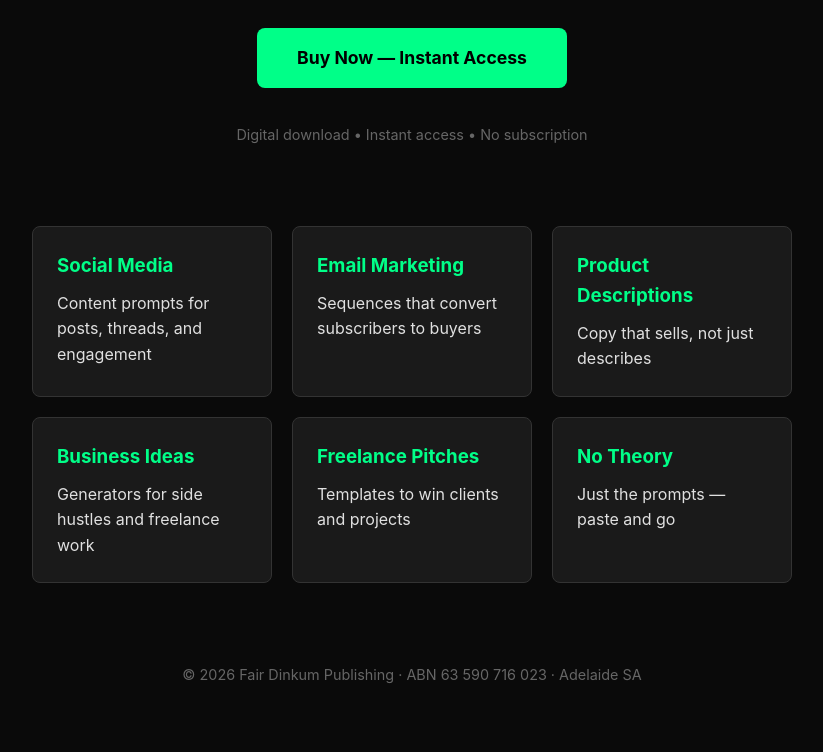
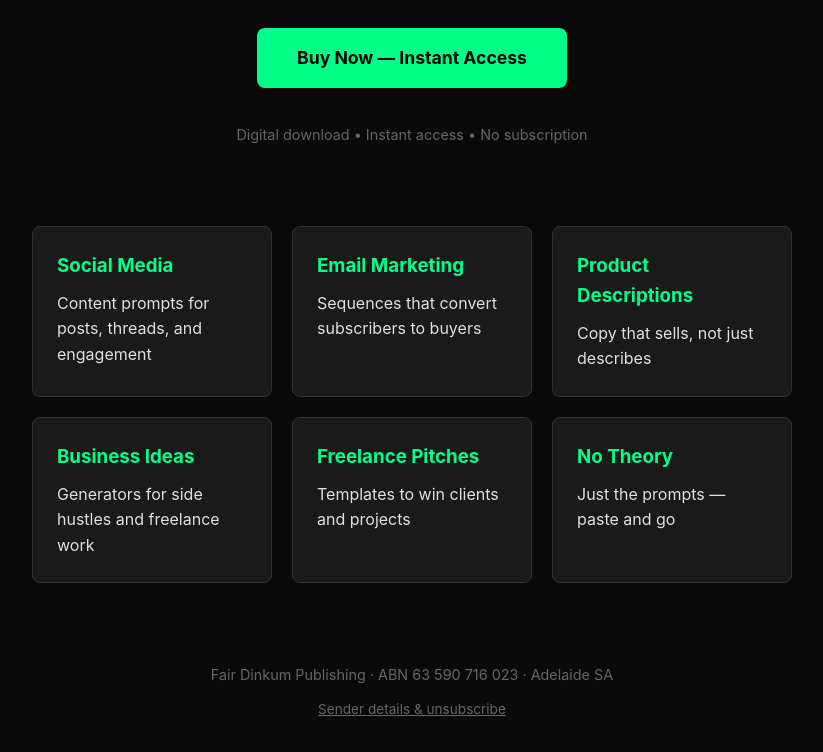
Before and after one commit to brettanthonysjoberg179-lab/ai-prompt-toolkit-site, a plain HTML site: page index.html in a window 1280 px wide. Shown: the part 324-1076 px from the top of the page, without its empty margins (228-1051 px from the left). Drawn offline with Linux system fonts and the light colour scheme.

Commit message:
Add Spam Act sender details and unsubscribe link to footer

```diff
--- a/index.html
+++ b/index.html
@@ -58,7 +58,10 @@
         </section>
 
         <footer>
-            <p>© 2026 Fair Dinkum Publishing · ABN 63 590 716 023 · Adelaide SA</p>
+            <p>Fair Dinkum Publishing · ABN 63 590 716 023 · Adelaide SA</p>
+            <p style="margin-top: 12px; font-size: 0.85rem;">
+                <a href="https://fdp-compliance-rails.brettanthonysjoberg179.workers.dev/contact" style="color:#666;">Sender details &amp; unsubscribe</a>
+            </p>
         </footer>
     </div>
 </body>
```
